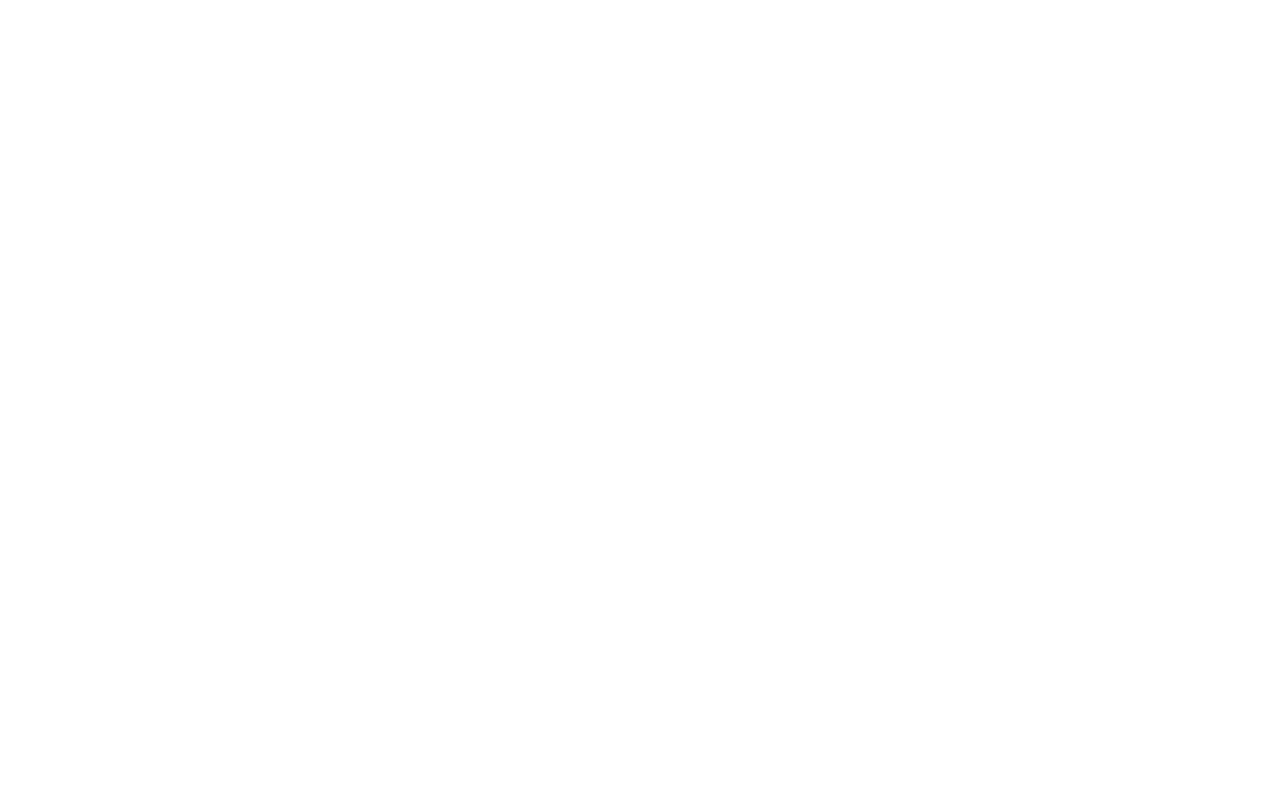
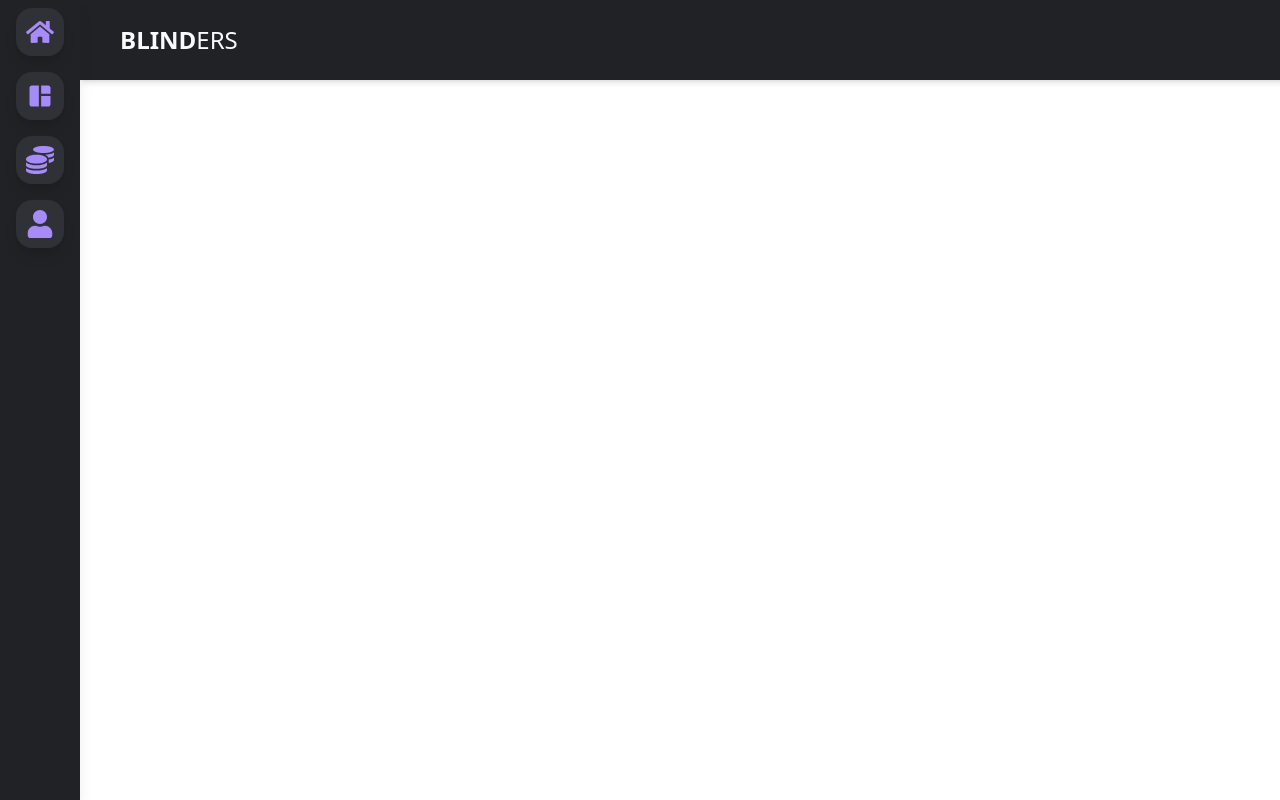
Before and after one commit to vking45/blinders, a React (Create React App) app in the folder app/: page /home in a window 1280 px wide. Before the commit this address had no page. Built offline with nearby package versions, Linux system fonts and the light colour scheme.

Commit message:
added navbar

```diff
--- a/app/src/App.js
+++ b/app/src/App.js
@@ -1,13 +1,18 @@
-import { Route, Routes } from "react-router-dom";
-import SideBar from "./views/components/SideBar";
+import { Outlet } from "react-router-dom";
+import Navbar from "./views/components/Navbar";
+import Sidebar from "./views/components/Sidebar";
 
 import './styles/styles.css'
 
 function App() {
   return (
-    <Routes>
-      <Route path="/" element={<SideBar />} />
-    </Routes>
+    <div className="App">
+      <Navbar />
+      <Sidebar />
+      <main>
+        <Outlet />
+      </main>
+    </div>
   );
 }
 
--- a/app/src/index.js
+++ b/app/src/index.js
@@ -1,7 +1,9 @@
 import React from 'react';
 import ReactDOM from 'react-dom/client';
 import App from './App';
-import { BrowserRouter } from "react-router-dom";
+import { BrowserRouter, Routes, Route } from "react-router-dom";
+import Home from './views/Home';
+import DashBoard from './views/Dashboard';
 
 const root = ReactDOM.createRoot(document.getElementById('root'));
 
@@ -9,6 +11,10 @@
   <React.StrictMode>
     <BrowserRouter>
       <App />
+      <Routes>
+        <Route exact path='/home' element={<Home />} />
+        <Route path='dashboard' element={<DashBoard/>} />
+      </Routes>
     </BrowserRouter>
   </React.StrictMode>
 );
--- a/app/src/styles/styles.css
+++ b/app/src/styles/styles.css
@@ -8,7 +8,7 @@
                 h-12 w-12 mt-2 mb-2 mx-auto shadow-lg
                 bg-gray-800 text-violet-400
                 hover:bg-violet-600 hover:text-white
-                rounded-3xl hover:rounded-xl
+                rounded-2xl hover:rounded-xl
                 transition-all duration-300 ease-linear
                 cursor-pointer;
     }
--- a/app/src/views/Dashboard.js
+++ b/app/src/views/Dashboard.js
@@ -0,0 +1,8 @@
+const DashBoard = () => {
+    return (
+        <div>
+        </div>
+    );
+};
+
+export default DashBoard;
--- a/app/src/views/Home.js
+++ b/app/src/views/Home.js
@@ -0,0 +1,9 @@
+const Home = () => {
+    return (
+        <div className='w-full bg-gray-900'>
+            Home
+        </div>
+    );
+}
+
+export default Home;
--- /dev/null
+++ b/app/src/views/components/Navbar.js
@@ -0,0 +1,17 @@
+import { BiCoinStack } from 'react-icons/bi';
+
+const Navbar = () => {
+    return (
+        <nav>
+            <div className='shadow-md w-full fixed top-0 left-20'>
+                <div className='flex items-center justify-between bg-gray-900 py-6 px-10'>
+                    <div className='text-2xl cursor-pointer flex-items-center text-gray-50'>
+                        <strong>BLIND</strong>ERS
+                    </div>
+                </div>
+            </div>
+        </nav>
+    );
+}
+
+export default Navbar;
--- a/app/src/views/components/SideBar.js
+++ b/app/src/views/components/SideBar.js
@@ -1,18 +1,18 @@
 import { FaHome, FaUser, FaCoins } from 'react-icons/fa';
-import { MdSpaceDashboard } from 'react-icons/md'
+import { MdSpaceDashboard } from 'react-icons/md';
 
 const SideBar = () => {
     return (
-        <div className="fixed top-0 left-0 h-screen w-16 m-0 flex flex-col bg-gray-900 text-white shadow-lg">
-            <SideBarIcon icon={<FaHome size='28' />} text='Home' />
-            <SideBarIcon icon={<MdSpaceDashboard size='28' />} text='Dashboard' />
-            <SideBarIcon icon={<FaCoins size='28' />} text='Tokens' />
-            <SideBarIcon icon={<FaUser size='28' />} text='Profile' />
+        <div className="fixed top-0 left-0 h-screen w-20 m-0 flex flex-col bg-gray-900 text-white shadow-lg">
+            <SidebarIcon icon={<FaHome size='28' />} text='Home' />
+            <SidebarIcon icon={<MdSpaceDashboard size='28' />} text='Dashboard' />
+            <SidebarIcon icon={<FaCoins size='28' />} text='Tokens' />
+            <SidebarIcon icon={<FaUser size='28' />} text='Profile' />
         </div>
     );
 }
 
-const SideBarIcon = ({ icon, text }) => (
+const SidebarIcon = ({ icon, text }) => (
     <div className='sidebar-icon group'>
         {icon}
 
```
